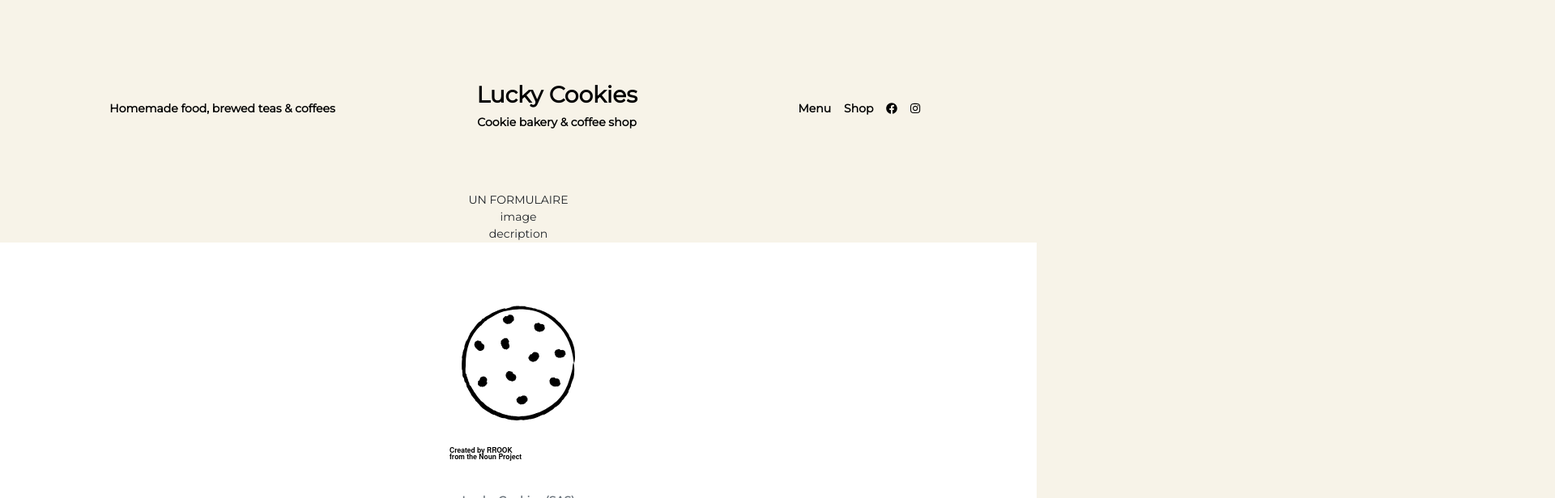
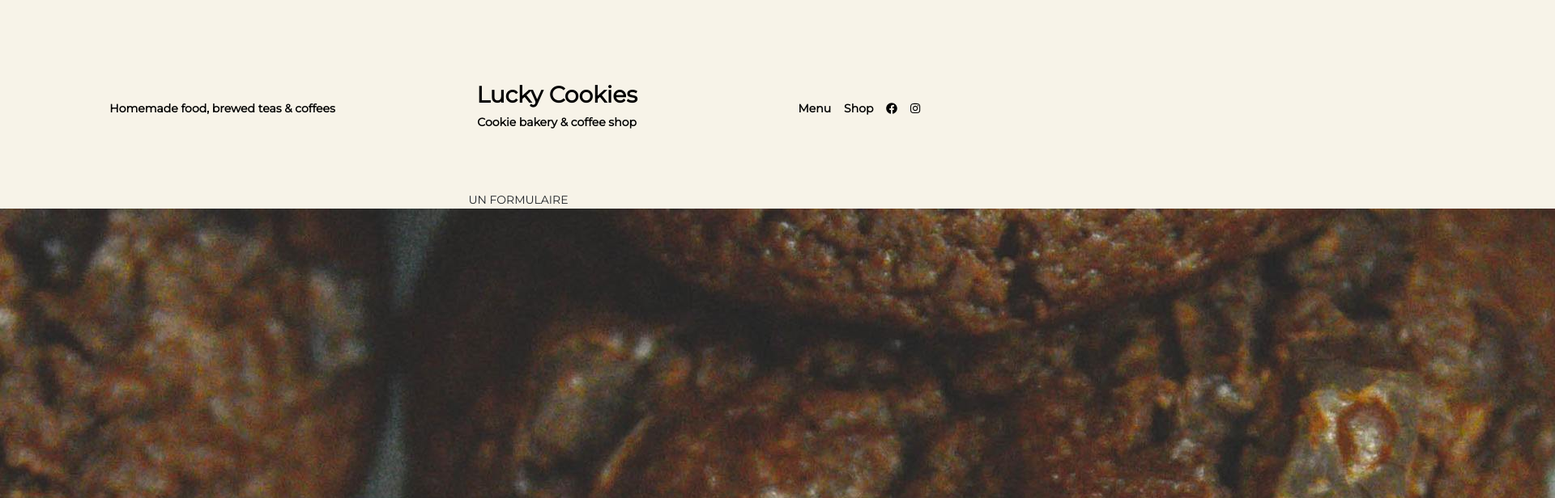
Before and after one commit to nicholas570/lucky-cookies, a React (Create React App) app: page /product/1 in a window 1280 px wide. Shown: the top 616 px of the page at 81% size, 1920 px wide, since content can reach past the window. Built offline with nearby package versions, Linux system fonts and the light colour scheme; the HTML template or start-up script is replaced by a standard one.

Commit message:
fectching and displaying product image

```diff
--- a/public/data.json
+++ b/public/data.json
@@ -102,91 +102,91 @@
   },
   "goods": [
     {
-      "id": 1,
+      "id": 0,
       "name": "Pépites de chocolat",
       "price": "2.20 euros",
       "pic": "cookie.jpg"
     },
     {
-      "id": 2,
+      "id": 1,
       "name": "Thé matcha",
       "price": "2.50 euros",
       "pic": "cookie2.jpg"
     },
     {
-      "id": 3,
+      "id": 2,
       "name": "Macadamia",
       "price": "2.70 euros",
       "pic": "cookie3.jpg"
     },
     {
-      "id": 4,
+      "id": 3,
       "name": "Chocolat & tonka",
       "price": "2.70 euros",
       "pic": "cookie4.jpg"
     },
     {
-      "id": 5,
+      "id": 4,
       "name": "Chocolat & caramel",
       "price": "3 euros",
       "pic": "cookie5.jpg"
     },
     {
-      "id": 6,
+      "id": 5,
       "name": "Noix & canelle",
       "price": "3 euros",
       "pic": "cookie6.jpg"
     },
     {
-      "id": 7,
+      "id": 6,
       "name": "Carrot cake",
       "price": "3.20 euros",
       "pic": "carrotCake.jpg"
     },
     {
-      "id": 8,
+      "id": 7,
       "name": "Caramel 1/2 sel 250gr",
       "price": "4.50 euros",
       "pic": "caramel.jpg"
     },
     {
-      "id": 9,
+      "id": 8,
       "name": "Arabica Dark roast",
       "price": "8 euros",
       "pic": "coffee.jpg"
     },
     {
-      "id": 10,
+      "id": 9,
       "name": "Arabica Rio Verde",
       "price": "9.90 euros",
       "pic": "coffee2.jpg"
     },
     {
-      "id": 11,
+      "id": 10,
       "name": "Amity Brothers",
       "price": "10.50 euros",
       "pic": "coffee3.jpg"
     },
     {
-      "id": 12,
+      "id": 11,
       "name": "100% robusta Docker",
       "price": "10.50 euros",
       "pic": "coffee4.jpg"
     },
     {
-      "id": 13,
+      "id": 12,
       "name": "Mocha japonais",
       "price": "6.50 euros",
       "pic": "tea.jpg"
     },
     {
-      "id": 14,
+      "id": 13,
       "name": "Thé détox 10x100gr",
       "price": "16 euros",
       "pic": "tea2.jpg"
     },
     {
-      "id": 15,
+      "id": 14,
       "name": "Tasse céramique",
       "price": "7 euros",
       "pic": "ceramics.jpg"
--- a/src/Routerz.jsx
+++ b/src/Routerz.jsx
@@ -60,7 +60,7 @@ function Routerz({
           <Shop main={main} address={address} shop={shop} goods={goods} />
         </Route>
         <Route path="/product/:id">
-          <Product main={main} address={address} />
+          <Product main={main} address={address} goods={goods} />
         </Route>
         <Route path="/careers">
           <Careers main={main} address={address} jobs={jobs} />
--- a/src/components/product/ProductImage.jsx
+++ b/src/components/product/ProductImage.jsx
@@ -1,7 +1,16 @@
 import React from 'react';
+import PropTypes from 'prop-types';
 
-function ProductImage() {
-  return <div>image</div>;
+function ProductImage({ product }) {
+  return (
+    <div>
+      <img src={`/assets/images/shop/${product.pic}`} alt={product.name} />
+    </div>
+  );
 }
 
+ProductImage.propTypes = {
+  product: PropTypes.shape.isRequired,
+};
+
 export default ProductImage;
--- a/src/containers/product/Block.jsx
+++ b/src/containers/product/Block.jsx
@@ -1,16 +1,22 @@
 import React from 'react';
+import PropTypes from 'prop-types';
+
 import ProductForm from '../../components/product/ProductForm';
 import ProductImage from '../../components/product/ProductImage';
 import ProductDescription from '../../components/product/ProductDescription';
 
-function Block() {
+function Block({ product }) {
   return (
     <div>
       <ProductForm />
-      <ProductImage />
+      <ProductImage product={product} />
       <ProductDescription />
     </div>
   );
 }
 
+Block.propTypes = {
+  product: PropTypes.shape.isRequired,
+};
+
 export default Block;
--- a/src/views/Product.jsx
+++ b/src/views/Product.jsx
@@ -1,15 +1,44 @@
-import React from 'react';
+import React, { useState, useEffect } from 'react';
+import { useParams } from 'react-router-dom';
+import axios from 'axios';
 import PropTypes from 'prop-types';
+
+import Spinner from 'react-bootstrap/Spinner';
 
 import Navbar from '../containers/general/Navbar';
 import Footer from '../containers/general/Footer';
 import Block from '../containers/product/Block';
 
 function Product({ main, address }) {
+  const [isLoading, setIsLoading] = useState(true);
+  const [product, setProduct] = useState();
+  const { id } = useParams();
+
+  const fetchData = async () => {
+    await axios
+      .get('/data.json')
+      .then(({ data }) => {
+        setProduct(data.goods[id]);
+        setIsLoading(false);
+      })
+      .catch((err) => alert(err.message));
+  };
+
+  useEffect(() => {
+    fetchData();
+  }, []);
+
   return (
     <div>
       <Navbar main={main} />
-      <Block />
+      {isLoading ? (
+        <Spinner animation="border" role="status">
+          <span className="sr-only">Loading...</span>
+        </Spinner>
+      ) : (
+        <Block product={product} />
+      )}
+
       <Footer main={main} address={address} />
     </div>
   );
```
